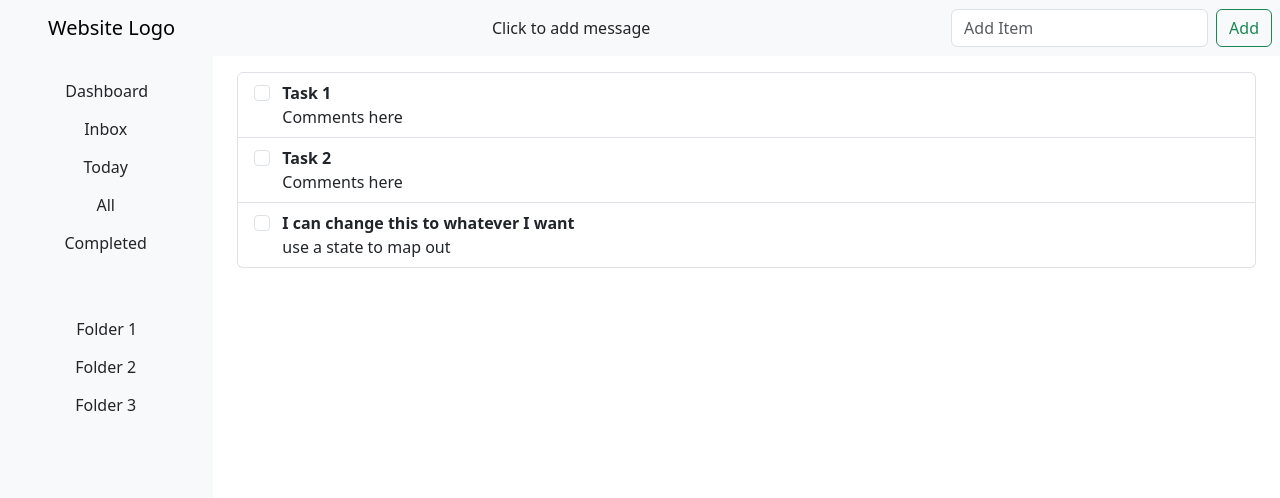
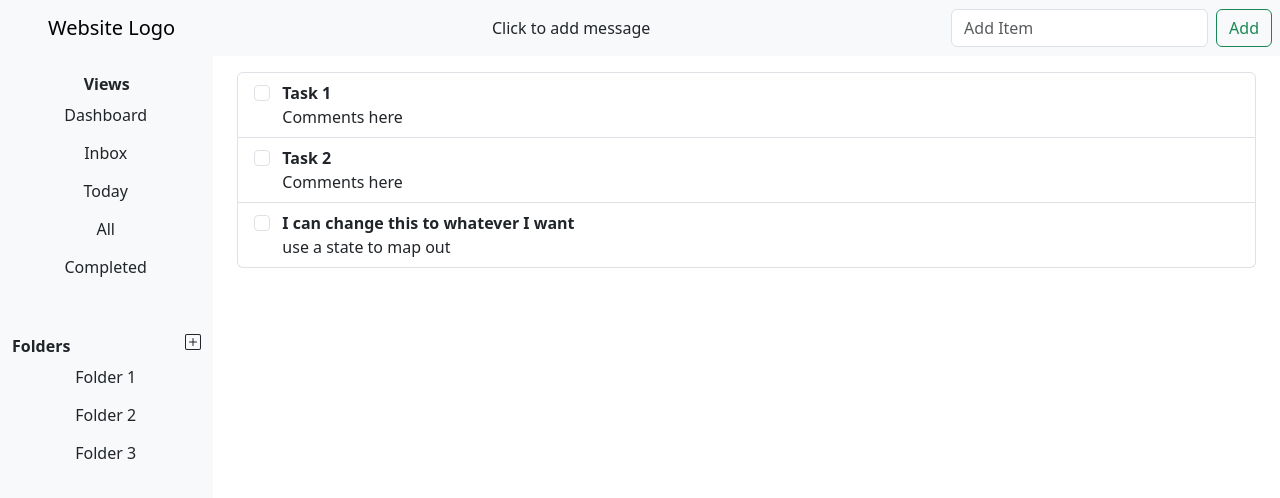
Before and after one commit to Kenref/gamified-todo-app, a React (Vite) app: page / in a window 1280 px wide. Shown: the top 498 px of the page. Built offline with nearby package versions, Linux system fonts and the light colour scheme.

Commit message:
added icon to folder section in sidebar

```diff
--- a/src/sections/SideBar.jsx
+++ b/src/sections/SideBar.jsx
@@ -1,10 +1,25 @@
 function SideBar() {
+	const plusIcon = (
+		<svg
+			xmlns="http://www.w3.org/2000/svg"
+			width="16"
+			height="16"
+			fill="currentColor"
+			className="bi bi-plus-square"
+			viewBox="0 0 16 16"
+		>
+			<path d="M14 1a1 1 0 0 1 1 1v12a1 1 0 0 1-1 1H2a1 1 0 0 1-1-1V2a1 1 0 0 1 1-1zM2 0a2 2 0 0 0-2 2v12a2 2 0 0 0 2 2h12a2 2 0 0 0 2-2V2a2 2 0 0 0-2-2z" />
+			<path d="M8 4a.5.5 0 0 1 .5.5v3h3a.5.5 0 0 1 0 1h-3v3a.5.5 0 0 1-1 0v-3h-3a.5.5 0 0 1 0-1h3v-3A.5.5 0 0 1 8 4" />
+		</svg>
+	);
+
 	return (
 		<div
 			className="col-md-2 d-none d-md-block bg-body-tertiary"
 			style={{ height: "100vh" }}
 		>
 			<div className="btn-group row mt-3">
+				<strong className="text-center">Views</strong>
 				<button className="btn">Dashboard</button>
 				<button className="btn">Inbox</button>
 				<button className="btn">Today</button>
@@ -12,6 +27,10 @@ function SideBar() {
 				<button className="btn">Completed</button>
 			</div>
 			<div className="btn-group row mt-5">
+				<span className="text-center d-flex justify-content-between">
+					<strong>Folders</strong>
+					{plusIcon}
+				</span>
 				<button className="btn">Folder 1</button>
 				<button className="btn">Folder 2</button>
 				<button className="btn">Folder 3</button>
```
